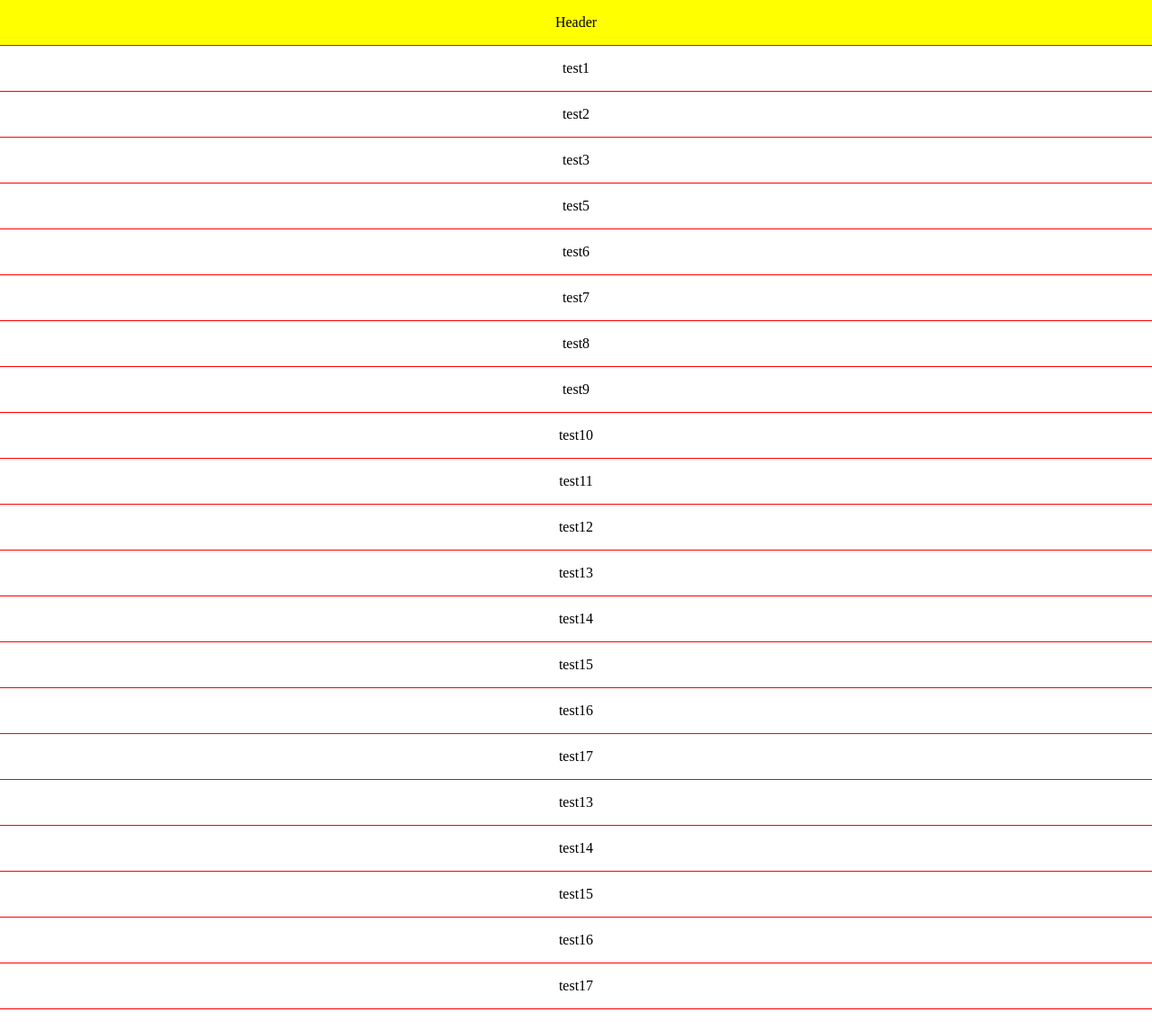
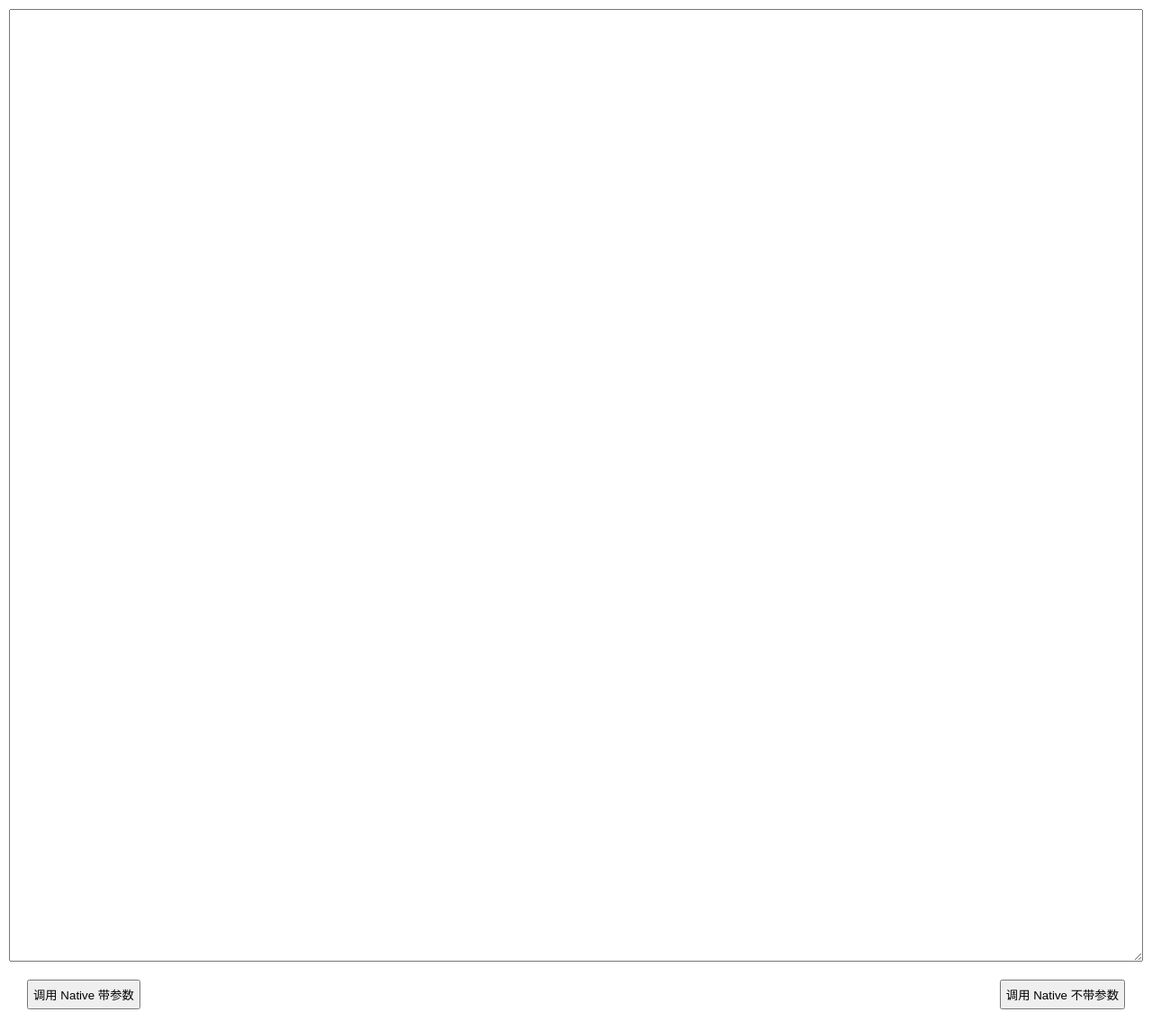
Before and after one commit to tianme/test, a plain HTML site: page index.html in a window 1280 px wide. Shown: the whole page at 90% size. Before the commit the page ends 1122 px from the top, so only its background shows below. Drawn offline with Linux system fonts and the light colour scheme.

Commit message:
Update index.html
修改文件

```diff
--- a/index.html
+++ b/index.html
@@ -1,90 +1,123 @@
 <!DOCTYPE html>
 <html lang="en">
+
 <head>
   <meta charset="UTF-8">
-  <meta name="viewport" content="width=device-width, initial-scale=1.0, maximum-scale=1.0, user-scalable=0">
-  <meta http-equiv="X-UA-Compatible" content="ie=edge">
-  <title>UIWebViewBug</title>
+  <meta name="viewport"
+    content="width=device-width, initial-scale=1.0, maximum-scale=1, minimum-scale=1, user-scalable=no">
+  <title>javascript-demo</title>
   <style>
     * {
+      padding: 0;
       margin: 0;
-      padding: 0;
     }
-  header{
-    height: 50px;
-    background: #ff0;
-    text-align: center;
-    line-height: 50px;
+
+    body {
+      margin: 10px;
     }
-  .header-fixed {
-    position:fixed;
-    width: 100%;
+
+    .textarea-box {
+      display: flex;
     }
-  ul {
-    list-style: none;
-    border: solid red 1px;
-    border-left: 0;
-    border-right: 0;
 
+    button {
+      padding: 5px;
     }
-  li {
-    line-height: 50px;
-    text-align: center;
+
+    #textarea {
+      flex: 1;
+      font-size: .16rem;
+      height: 3rem;
+      padding: 0.05rem;
     }
-  li + li {
-    border-top: 1px solid red;
-  }
-  .h {
-    display: none;
+
+    .btns {
+      display: flex;
+      justify-content: space-between;
+      padding: 20px;
     }
   </style>
+  <script>
+    (function () {
+      var baseFontSize = 100;
+      var baseWidth = 375;
+
+      var set = function () {
+        var clientWidth = document.documentElement.clientWidth || window.innerWidth;
+
+        var rem = 100;
+        if (clientWidth != baseWidth) {
+          rem = Math.floor(clientWidth / baseWidth * baseFontSize);
+        }
+
+        document.querySelector('html').style.fontSize = rem + 'px';
+      }
+      set();
+
+      window.addEventListener('resize', set);
+    }());
+  </script>
 </head>
+
 <body>
-<header class="">
-Header
-</header>
-<header class="h">
-
-</header>
   <div>
-  <ul>
-    <li>test1</li>
-    <li>test2</li>
-    <li>test3</li>
-    <li>test5</li>
-    <li>test6</li>
-    <li>test7</li>
-    <li>test8</li>
-    <li>test9</li>
-    <li>test10</li>
-    <li>test11</li>
-    <li>test12</li>
-    <li>test13</li>
-    <li>test14</li>
-    <li>test15</li>
-    <li>test16</li>
-    <li>test17</li>
-    <li>test13</li>
-    <li>test14</li>
-    <li>test15</li>
-    <li>test16</li>
-    <li>test17</li>
-  </ul>
+    <div class="textarea-box">
+      <textarea id="textarea"></textarea>
+    </div>
+    <div class="btns" >
+      <button id="call-native-params">调用 Native 带参数</button>
+      <button id="call-native">调用 Native 不带参数</button>
+    </div>
   </div>
   <script>
-document.addEventListener('scroll', (e) => {
-  console.log(document.documentElement.scrollTop);
-  const scrollTop = document.documentElement.scrollTop ? document.documentElement.scrollTop : document.body.scrollTop;
-  const dom = document.querySelector('header');
-  const h = document.querySelector('.h');
-  if(scrollTop > 50) {
-    dom.classList.add('header-fixed');
-    h.style.display = 'block';
-  } else if (scrollTop <= 0){
-    dom.classList.remove('header-fixed');
-    h.style.display = 'none';
+
+
+    var textarea = document.querySelector('#textarea');
+    var callNativeParams = document.querySelector('#call-native-params');
+    var callNative = document.querySelector('#call-native');
+    document.addEventListener('WebViewJavascriptBridgeReady', (event) => {
+      event.bridge.init();
+      // 注册方法
+      event.bridge.registerHandler('ZDJSBridge_nativeCallJs', (res, responseCallback) => {
+        textarea.value = `ZDJSBridge_nativeCallJs\n${JSON.stringify(res, null, 2)}`;
+        responseCallback({
+          code: '0',
+          data: 'Javascript Says Right back aka!',
+          message: '成功'
+        });
+      });
+    });
+
+
+    callNative.addEventListener('click', (e) => {
+
+      window.WebViewJavascriptBridge.callHandler('ZDJSBridge_getLocation', null, (res) => {
+        textarea.value = `common_native_get_location\n\n${JSON.stringify(res, null, 2)}`;
+      });
+    });
+    callNativeParams.addEventListener('click', (e) => {
+      var params = {
+        message: 'hello world',
       }
+      window.WebViewJavascriptBridge.callHandler('ZDJSBridge_getLocation', params,  (res) => {
+        // res: { code: '0', data: { }, message: '' }
+        textarea.value = `common_native_get_location\n\n${JSON.stringify(res, null, 2)}`;
+
       });
+    });
+    var noticeiOSInjectScript = () => {
+      var iframe = document.createElement('iframe');
+
+      iframe.src = 'https://__bridge_loaded__';
+      iframe.style.display = 'none';
+
+      document.body.appendChild(iframe);
+      setTimeout(() => {
+        document.body.removeChild(iframe);
+      }, 0);
+    }
+    noticeiOSInjectScript();
   </script>
 </body>
+
 </html>
```
Lines whose indentation alone changed are shown as unchanged.
